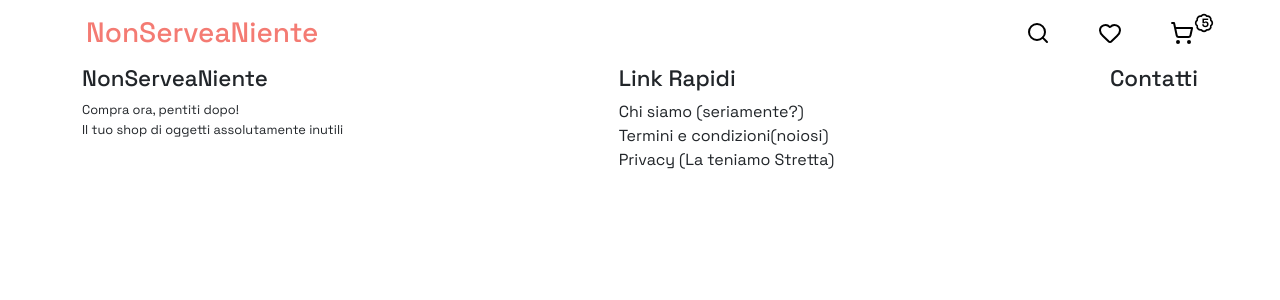
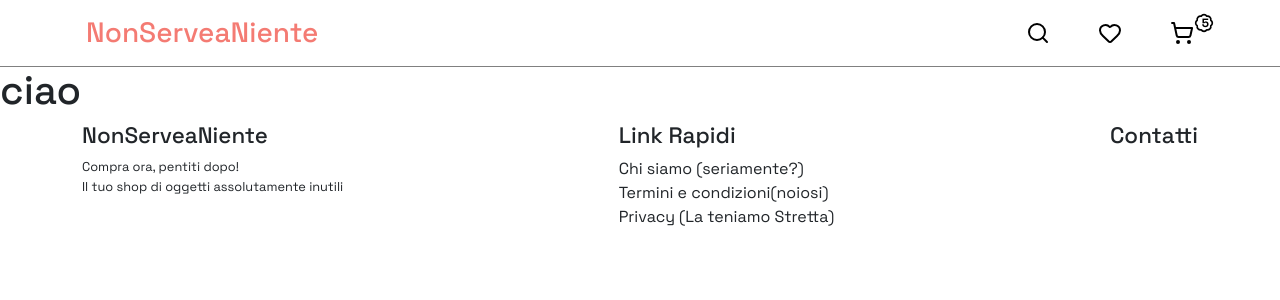
Before and after one commit to TeodoroSeminara/project-work-nonserveraniente, a React (Vite) app: page /carrello in a window 1280 px wide. Shown: the top 300 px of the page. Built offline with nearby package versions, Linux system fonts and the light colour scheme.

Commit message:
Fixed a issue with Outlet in defaultlayout.jsx

```diff
--- a/index.html
+++ b/index.html
@@ -3,7 +3,6 @@
 
 <head>
   <meta charset="UTF-8" />
-  <link rel="icon" type="image/svg+xml" href="/vite.svg" />
   <!-- FONT UTILIZZATO IN TUTTA LA PAGINA -->
   <link rel="preconnect" href="https://fonts.googleapis.com">
   <link rel="preconnect" href="https://fonts.gstatic.com" crossorigin>
--- a/src/App.jsx
+++ b/src/App.jsx
@@ -16,7 +16,7 @@ function App() {
         <Routes>
           <Route element={<DefaultLayout />}>
             <Route path="/" element={<HomePage />} />
-            <Route path='/carrello' element={<CartPage/>}></Route>
+            <Route path='/carrello' element={<CartPage/>} />
             <Route path="/:id" element={<ProductPage />} />
             <Route path="/catalogo" element={<AllProducts />} />
           </Route>
--- a/src/components/header/NavBar.jsx
+++ b/src/components/header/NavBar.jsx
@@ -5,8 +5,6 @@ import { ShoppingCart, Heart, Search, Badge } from "lucide-react";
 import "../../styles/NavBar.css"
 
 export default function NavBar() {
-
-
 
   return (
     <>
--- a/src/layout/DefaultLayout.jsx
+++ b/src/layout/DefaultLayout.jsx
@@ -8,10 +8,10 @@ export default function DefaultLayout() {
     <>
      <header>
        <NavBar/>
-        <Outlet/>
      </header>
 
       <main>
+      <Outlet/>
       </main>
 
       <footer>
--- a/src/pages/CartPage.jsx
+++ b/src/pages/CartPage.jsx
@@ -1,11 +1,9 @@
 
 
-const CartPage = () => {
+export default function CartPage(){
   return (
-    <div>
-
-    </div>
+    <>
+    <h1>ciao</h1>
+    </>
   )
 }
-
-export default CartPage
--- a/src/styles/NavBar.css
+++ b/src/styles/NavBar.css
@@ -23,3 +23,7 @@
 .navbar-logo:hover {
     transform: scale(1.05);
 }
+
+header{
+    border-bottom: 0.15px solid grey;
+}
```
Also changed, not shown: src/styles/CartPage.css (added).
